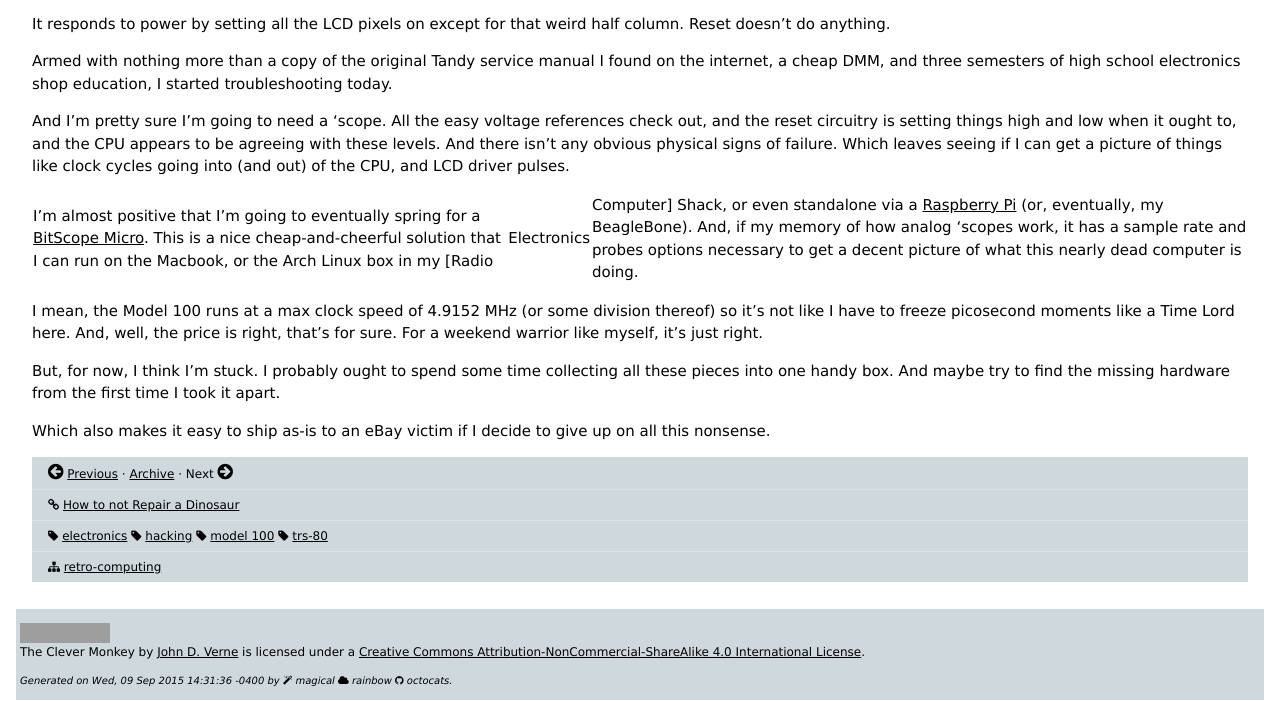
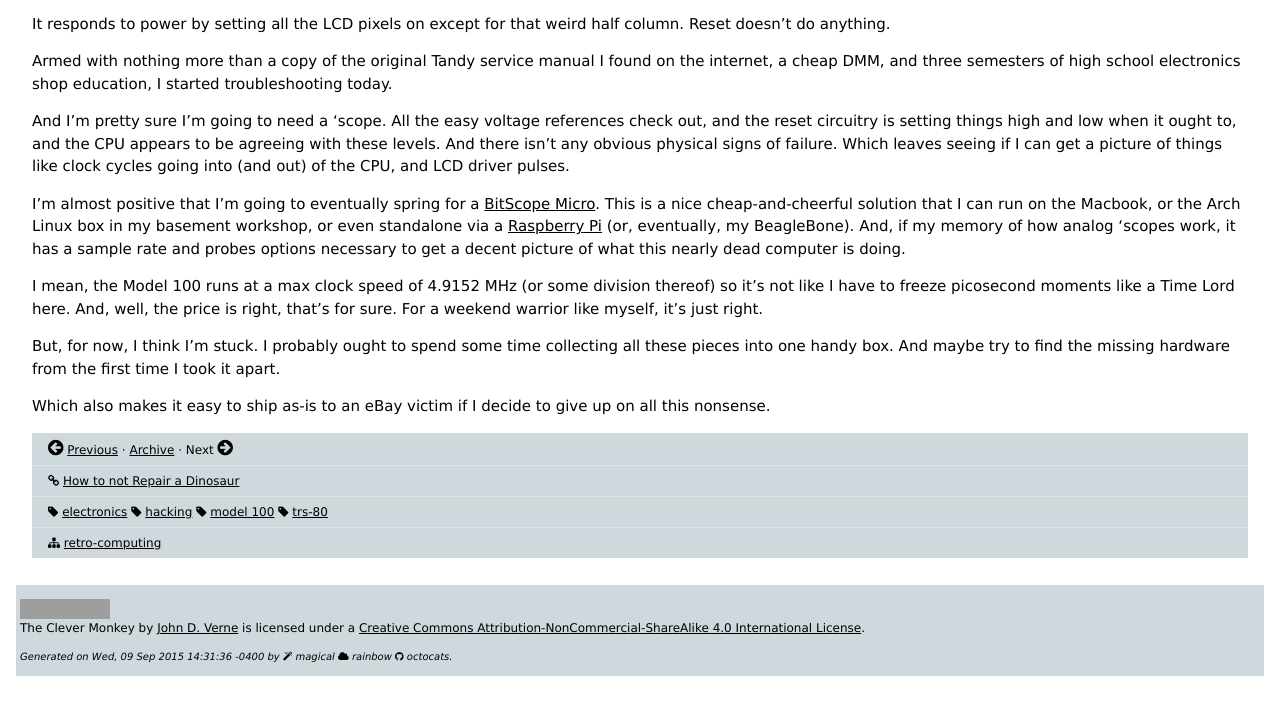
Before and after one commit to jverne/jverne.github.io, a Jekyll site: the page built from _posts/2015-09-08-how-to-not-repair-a-dinosaur.md, in a window 1280 px wide, cut to the strip 411-1112 px from the top of the page. Built offline with Jekyll 4.4.1, drawn with Linux system fonts in a browser that asks for light colours; nearby versions of some CDN libraries; a script that is not in the unit is left out; comment, search, counter and statistics services are not loaded; after the commit the page ends 1088 px from its top, so only the background shows below that; grey boxes are pictures that could not be loaded.

Commit message:
Updated 2015-09-08-how-to-not-repair-a-dinosaur.md

```diff
--- a/_posts/2015-09-08-how-to-not-repair-a-dinosaur.md
+++ b/_posts/2015-09-08-how-to-not-repair-a-dinosaur.md
@@ -25,7 +25,7 @@ Armed with nothing more than a copy of the original Tandy service manual I found
 
 And I'm pretty sure I'm going to need a 'scope. All the easy voltage references check out, and the reset circuitry is setting things high and low when it ought to, and the CPU appears to be agreeing with these levels. And there isn't any obvious physical signs of failure. Which leaves seeing if I can get a picture of things like clock cycles going into (and out) of the CPU, and LCD driver pulses.
 
-I'm almost positive that I'm going to eventually spring for a [BitScope Micro](http://bitscope.com/product/BS05/). This is a nice cheap-and-cheerful solution that I can run on the Macbook, or the Arch Linux box in my \[Radio|Electronics|Computer\] Shack, or even standalone via a [Raspberry Pi](http://bitscope.com/pi/) (or, eventually, my BeagleBone). And, if my memory of how analog 'scopes work, it has a sample rate and probes options necessary to get a decent picture of what this nearly dead computer is doing.
+I'm almost positive that I'm going to eventually spring for a [BitScope Micro](http://bitscope.com/product/BS05/). This is a nice cheap-and-cheerful solution that I can run on the Macbook, or the Arch Linux box in my basement workshop, or even standalone via a [Raspberry Pi](http://bitscope.com/pi/) (or, eventually, my BeagleBone). And, if my memory of how analog 'scopes work, it has a sample rate and probes options necessary to get a decent picture of what this nearly dead computer is doing.
 
 I mean, the Model 100 runs at a max clock speed of 4.9152 MHz (or some division thereof) so it's not like I have to freeze picosecond moments like a Time Lord here. And, well, the price is right, that's for sure. For a weekend warrior like myself, it's just right.
 
```
